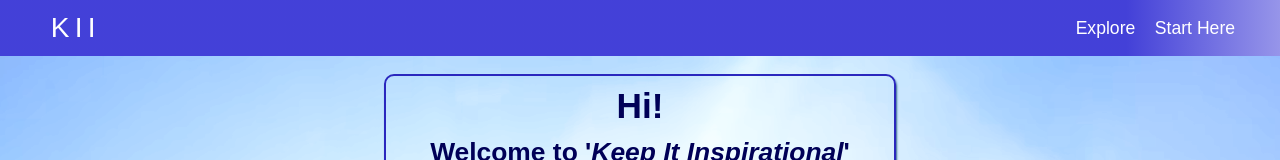
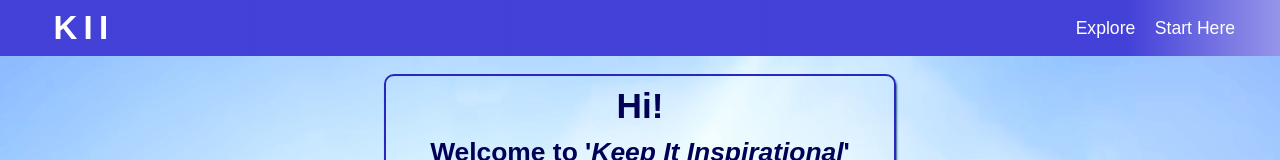
Before and after one commit to balderekjk/Keep-It-Inspirational, a React (Create React App) app: page / in a window 1280 px wide. Shown: the top 160 px of the page. Built offline with nearby package versions, Linux system fonts and the light colour scheme; no server answers.

Commit message:
still testing logo

```diff
--- a/src/Components/Navbar.js
+++ b/src/Components/Navbar.js
@@ -12,7 +12,10 @@ const Navbar = () => {
     <nav id={styles['top-nav']}>
       <ul>
         <Link onClick={() => setisMenuClosed(true)} to="/">
-          <li className={styles['rotate']} style={{ fontSize: '28px' }}>
+          <li
+            className={styles['rotate']}
+            style={{ fontSize: '33px', fontWeight: 700 }}
+          >
             <span>K</span>
             <span>I</span>
             <span>I</span>
--- a/src/Components/Navbar.module.css
+++ b/src/Components/Navbar.module.css
@@ -35,7 +35,7 @@ a:hover {
 }
 
 .rotate:hover span:nth-child(1) {
-  margin-top: 11px;
+  margin-top: 13px;
 }
 
 span {
```
